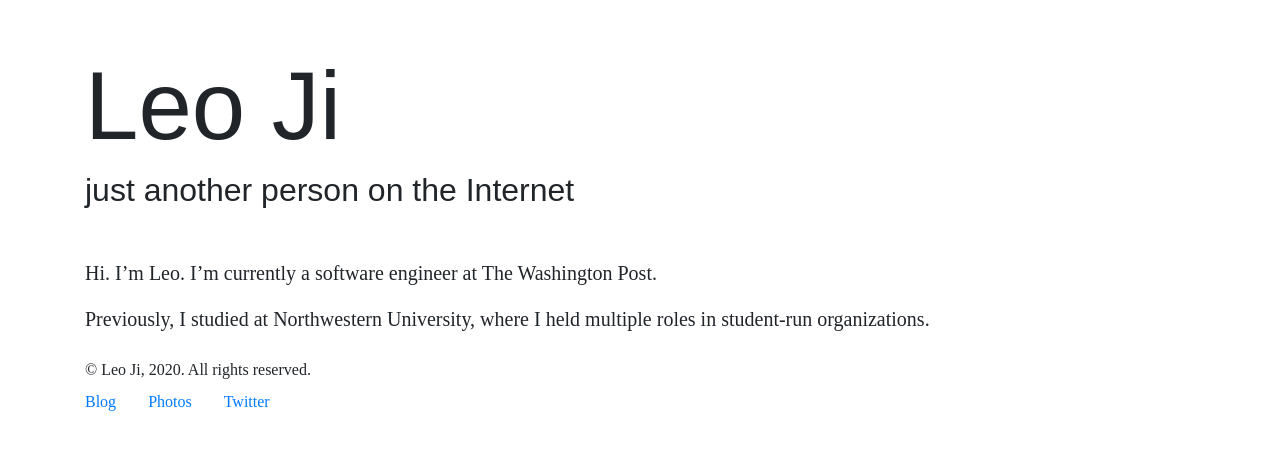
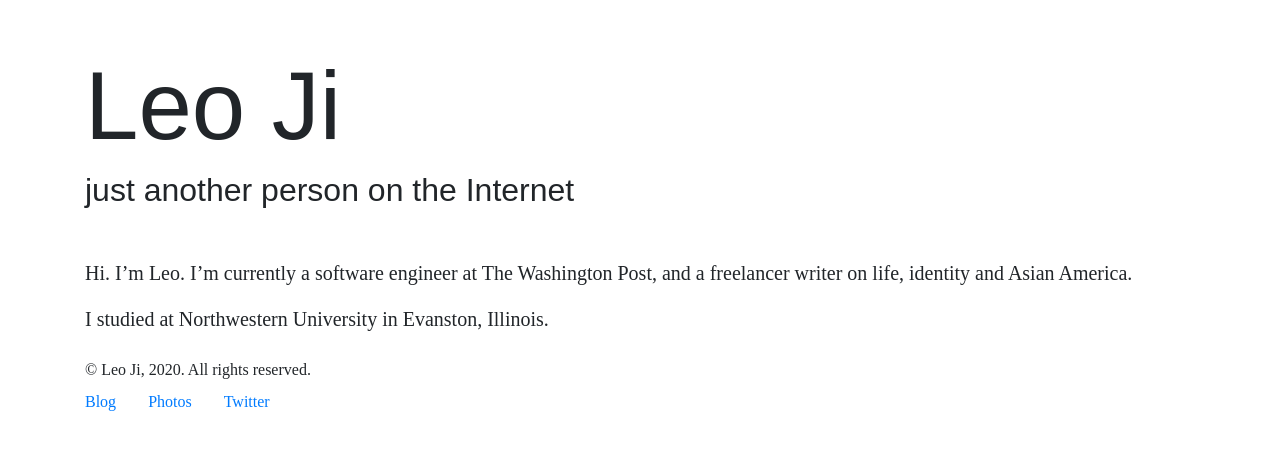
Before and after one commit to themaxgross/chi, a Next.js app: page / in a window 1280 px wide. Shown: the top 450 px of the page. Built offline with nearby package versions, Linux system fonts and the light colour scheme; a web font is replaced by a local one.

Commit message:
I have a new identity now

```diff
--- a/pages/index.tsx
+++ b/pages/index.tsx
@@ -94,12 +94,10 @@ export default function Home() {
         }}
       />
       <p>
-        Hi. I’m Leo. I’m currently a software engineer at The Washington Post.
+        Hi. I’m Leo. I’m currently a software engineer at The Washington Post,
+        and a freelancer writer on life, identity and Asian America.
       </p>
-      <p>
-        Previously, I studied at Northwestern University, where I held multiple
-        roles in student-run organizations.
-      </p>
+      <p>I studied at Northwestern University in Evanston, Illinois.</p>
     </Layout>
   )
 }
```
